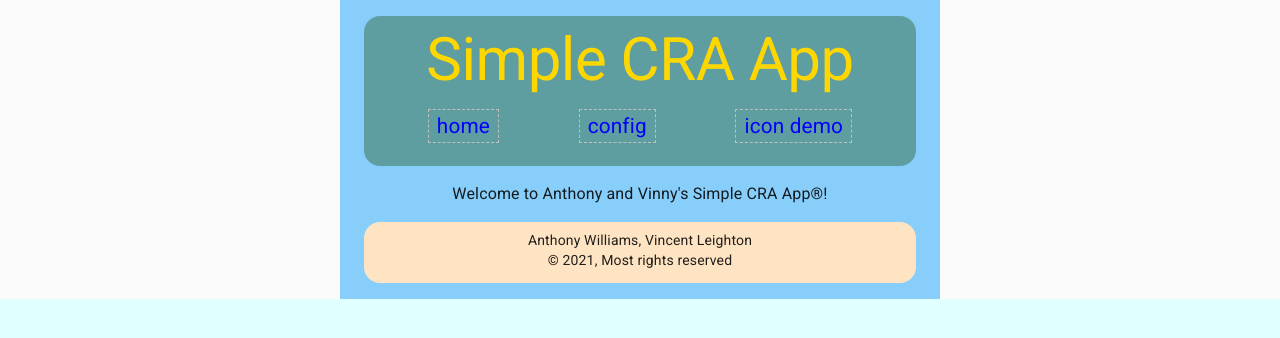
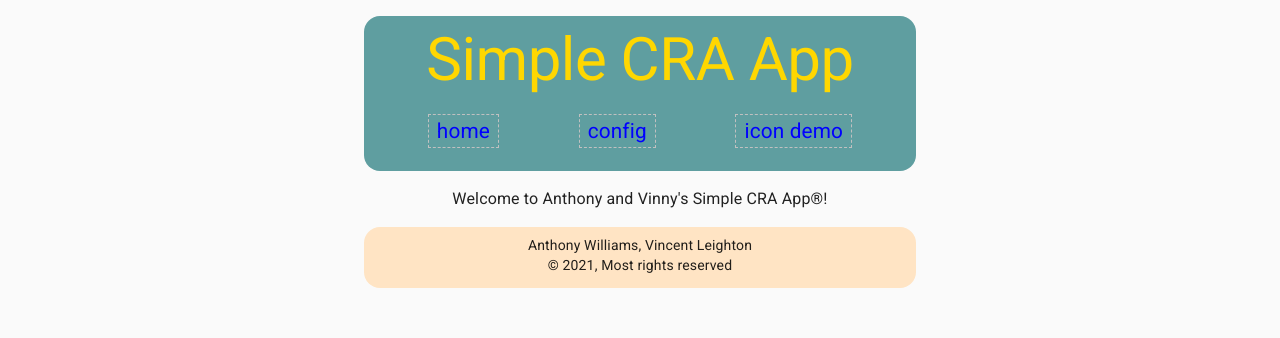
Before and after one commit to Wolven531/simple-cra-app, a React (Create React App) app: page / in a window 1280 px wide. Shown: the top 338 px of the page. Built offline with nearby package versions, Linux system fonts and the light colour scheme.

Commit message:
Clean up CSS

```diff
--- a/src/App/App.css
+++ b/src/App/App.css
@@ -1,37 +1,16 @@
 :root {
 	--app-padding: 1rem;
 	--app-half-padding: calc(var(--app-padding) / 2);
-
-	background-color: lightcyan;
 }
 
 .app {
-	background-color: lightskyblue;
 	/* min-height: 600px; */
 	padding: var(--app-padding);
-}
-
-.app h2 {
-	margin-block-end: 0;
-	margin-block-start: 0;
-	margin-inline-end: 0;
-	margin-inline-start: 0;
-	text-align: center;
-}
-
-.app p {
-	text-align: center;
 }
 
 .app .btn-health {
 	margin-right: var(--app-padding);
 }
-
-/*
-.app .btn-token {
-
-}
-*/
 
 .app > .footer {
 	background-color: bisque;
@@ -43,7 +22,6 @@
 	padding: var(--app-half-padding) 0;
 	/* padding: var(--app-padding); */
 	/* position: absolute; */
-	text-align: center;
 	/* width: calc(100% - 2 * var(--app-padding)); */
 }
 
```
